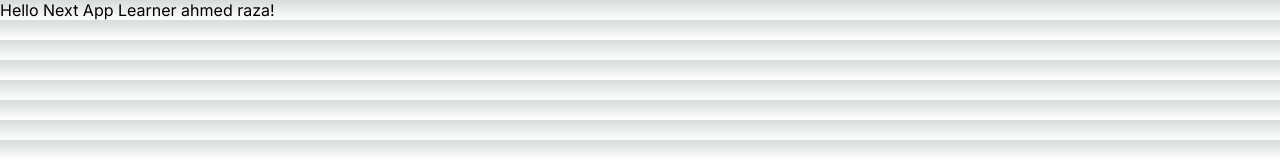
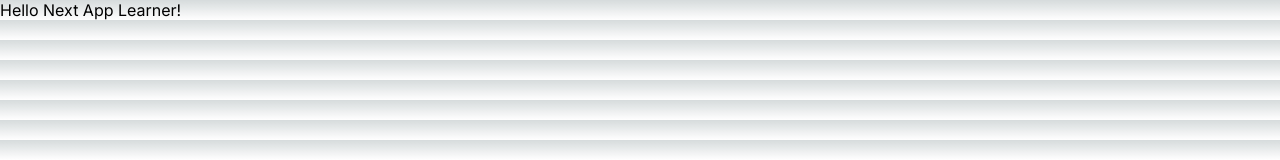
Before and after one commit to raza-1234/Issue_Tracker, a Next.js app: page / in a window 1280 px wide. Shown: the top 160 px of the page. Built offline with nearby package versions, Linux system fonts and the light colour scheme.

Commit message:
remove name from text

```diff
--- a/src/app/page.tsx
+++ b/src/app/page.tsx
@@ -3,6 +3,6 @@ import styles from "./page.module.css";
 
 export default function Home() {
   return (
-    <p>Hello Next App Learner ahmed raza!</p>
+    <p>Hello Next App Learner!</p>
   );
 }
```
